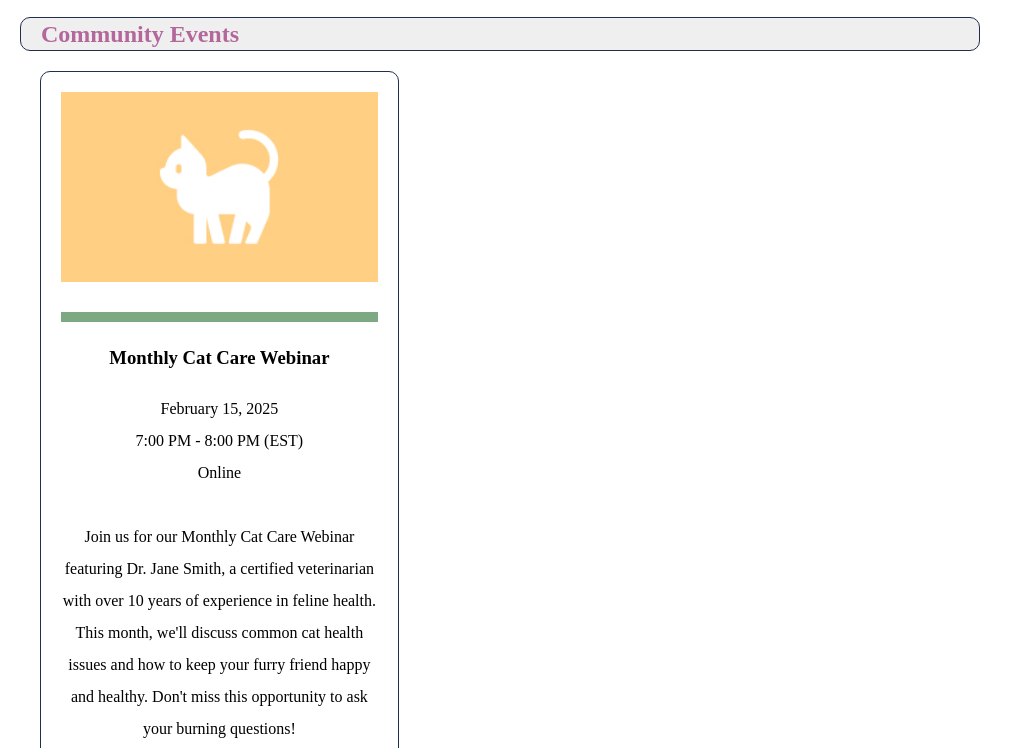
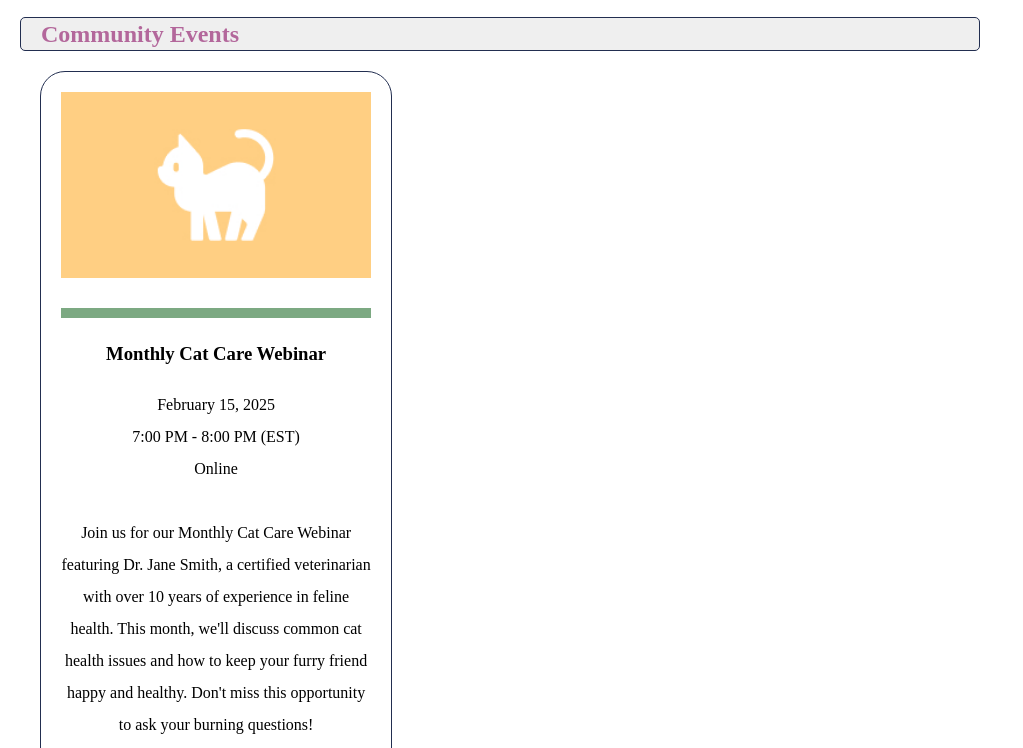
Before and after one commit to Arthur65524/COMM672_assignmentM4, a plain HTML site: page beginning/part2/purrfectvibes/community.html in a window 1280 px wide. Shown: the part 540-1288 px from the top of the page, without its empty margins (0-1023 px from the left). Drawn offline with Linux system fonts and the light colour scheme.

Commit message:
rough draft

```diff
--- a/beginning/part2/purrfectvibes/styles/styles.css
+++ b/beginning/part2/purrfectvibes/styles/styles.css
@@ -30,15 +30,15 @@ a:active {
 h2 {
     color: #B3679B;
     border: 1px solid #222E50;
-    border-radius: 10px;
+    border-radius: 5px;
     background-color: #EFEFEF;
     padding-left: 20px;
 }
 
-section {
+h2 section {
     width: 33%;
     border: 1px solid #222E50;
-    border-radius: 10px;
+    border-radius: 25px;
     padding:  20px;
     margin-bottom: 20px;
 }
@@ -64,8 +64,8 @@ td {
     border-radius: 20px;
     background-color: #EFEFEF;
     text-align: center;
-    padding-top: 30px;
-    margin-left: 30px;
+    padding: 30px 30px 0 30px;
+    margin: 0 30px;
 }
 
 .feature-container img {
@@ -109,3 +109,15 @@ td {
     border-top: 10px solid #B36793;
     padding-top: 20px;
 }
+
+.community div {
+    width: 33%;
+    border: 1px solid #222E50;
+    border-radius: 25px;
+    padding:  20px;
+    margin-bottom: 20px;
+}
+
+.community p {
+    border: none;
+}
```
